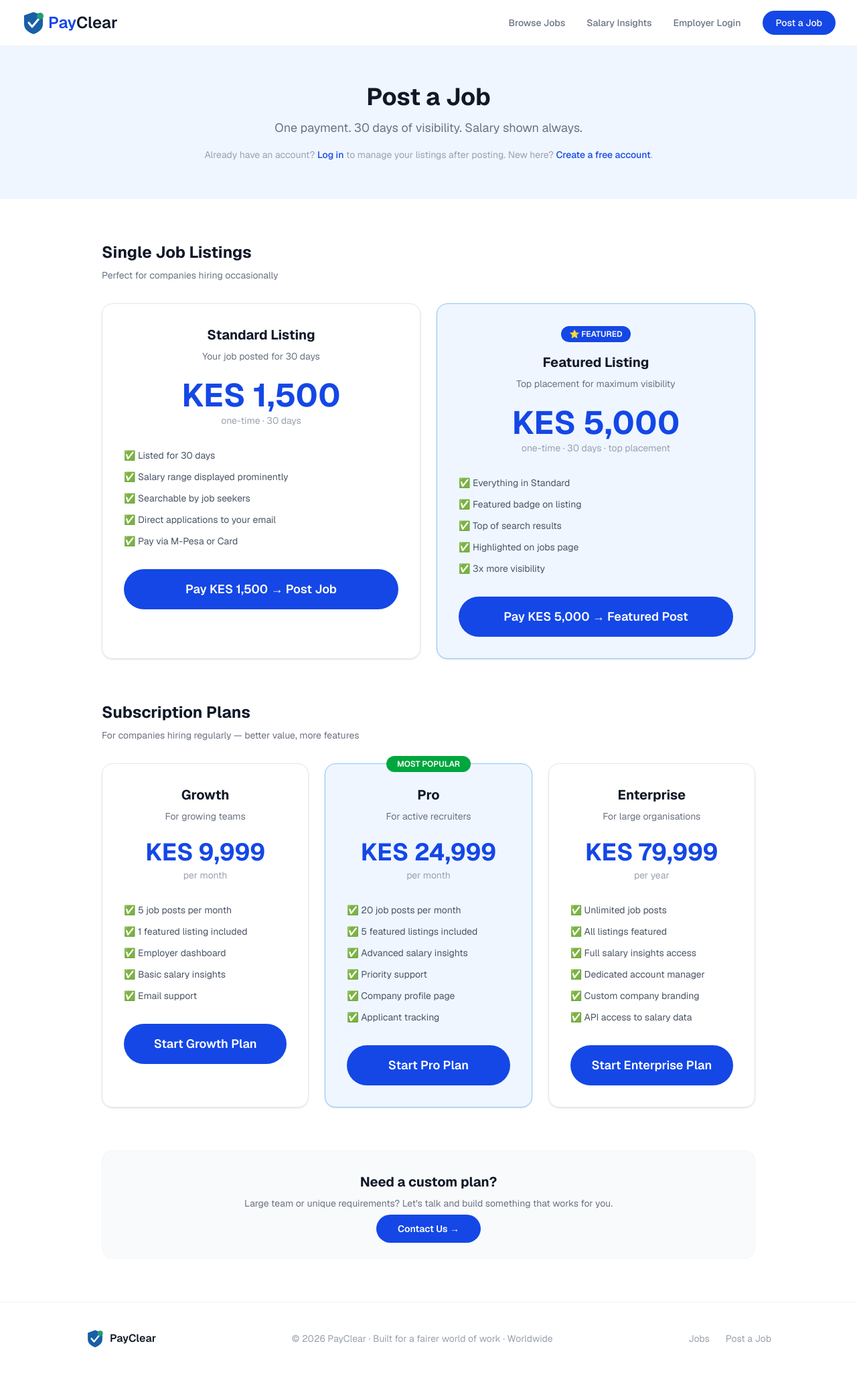
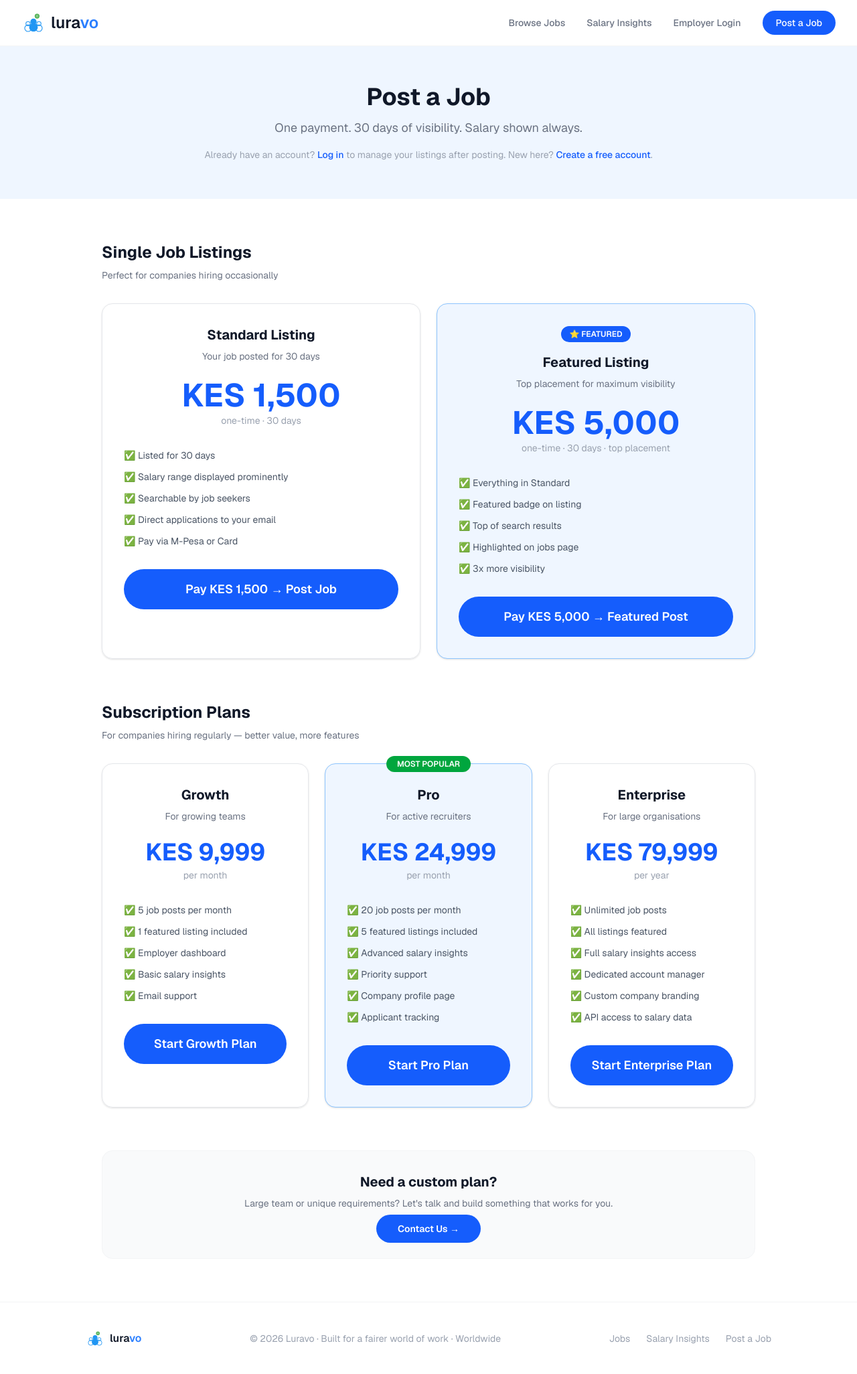
Before and after one commit to mwangiirungubrian-art/Payclear, a Next.js app: page /checkout in a window 1280 px wide. Shown: the whole page at 67% size. Built offline with nearby package versions, Linux system fonts and the light colour scheme; no server answers.

Commit message:
Rebranding from PayClear to Luravo - navbar, footer, homepage, insights, checkout

```diff
--- a/app/checkout/page.tsx
+++ b/app/checkout/page.tsx
@@ -43,26 +43,23 @@ export default function CheckoutPage() {
         <p className="mt-3 text-gray-500 text-lg">One payment. 30 days of visibility. Salary shown always.</p>
         <p className="mt-4 text-sm text-gray-400">
           Already have an account?{" "}
-          <a href="/login" className="text-blue-700 font-medium hover:underline">Log in</a>
+          <a href="/login" className="text-blue-600 font-medium hover:underline">Log in</a>
           {" "}to manage your listings after posting.
           {" "}New here?{" "}
-          <a href="/login" className="text-blue-700 font-medium hover:underline">Create a free account</a>.
+          <a href="/login" className="text-blue-600 font-medium hover:underline">Create a free account</a>.
         </p>
       </section>
 
       <section className="max-w-5xl mx-auto px-6 py-16">
 
-        {/* Single Listings */}
         <h2 className="text-2xl font-bold text-gray-900 mb-2">Single Job Listings</h2>
         <p className="text-gray-500 text-sm mb-8">Perfect for companies hiring occasionally</p>
 
         <div className="grid grid-cols-1 md:grid-cols-2 gap-6 mb-16">
-
-          {/* Standard */}
           <div className="border border-gray-200 rounded-2xl p-8 text-center shadow-sm">
             <h3 className="text-xl font-bold text-gray-900 mb-2">Standard Listing</h3>
             <p className="text-gray-500 text-sm mb-6">Your job posted for 30 days</p>
-            <p className="text-5xl font-bold text-blue-700 mb-1">KES 1,500</p>
+            <p className="text-5xl font-bold text-blue-600 mb-1">KES 1,500</p>
             <p className="text-gray-400 text-sm mb-8">one-time · 30 days</p>
             <ul className="text-left text-gray-600 text-sm space-y-3 mb-8">
               <li>✅ Listed for 30 days</li>
@@ -72,22 +69,21 @@ export default function CheckoutPage() {
               <li>✅ Pay via M-Pesa or Card</li>
             </ul>
             <button
-              className="intaSendPayButton w-full bg-blue-700 text-white py-4 rounded-full text-lg font-semibold hover:bg-blue-800 transition"
+              className="intaSendPayButton w-full bg-blue-600 text-white py-4 rounded-full text-lg font-semibold hover:bg-blue-700 transition"
               data-amount="1500"
               data-currency="KES"
-              data-email="employer@payclear.com"
+              data-email="employer@luravo.com"
               data-api_ref="standard-listing"
             >
               Pay KES 1,500 → Post Job
             </button>
           </div>
 
-          {/* Featured */}
           <div className="border border-blue-300 rounded-2xl p-8 text-center shadow-sm bg-blue-50">
-            <div className="inline-block bg-blue-700 text-white text-xs font-semibold px-3 py-1 rounded-full mb-4">⭐ FEATURED</div>
+            <div className="inline-block bg-blue-600 text-white text-xs font-semibold px-3 py-1 rounded-full mb-4">⭐ FEATURED</div>
             <h3 className="text-xl font-bold text-gray-900 mb-2">Featured Listing</h3>
             <p className="text-gray-500 text-sm mb-6">Top placement for maximum visibility</p>
-            <p className="text-5xl font-bold text-blue-700 mb-1">KES 5,000</p>
+            <p className="text-5xl font-bold text-blue-600 mb-1">KES 5,000</p>
             <p className="text-gray-400 text-sm mb-8">one-time · 30 days · top placement</p>
             <ul className="text-left text-gray-600 text-sm space-y-3 mb-8">
               <li>✅ Everything in Standard</li>
@@ -97,29 +93,25 @@ export default function CheckoutPage() {
               <li>✅ 3x more visibility</li>
             </ul>
             <button
-              className="intaSendPayButton w-full bg-blue-700 text-white py-4 rounded-full text-lg font-semibold hover:bg-blue-800 transition"
+              className="intaSendPayButton w-full bg-blue-600 text-white py-4 rounded-full text-lg font-semibold hover:bg-blue-700 transition"
               data-amount="5000"
               data-currency="KES"
-              data-email="employer@payclear.com"
+              data-email="employer@luravo.com"
               data-api_ref="featured-listing"
             >
               Pay KES 5,000 → Featured Post
             </button>
           </div>
-
         </div>
 
-        {/* Subscription Plans */}
         <h2 className="text-2xl font-bold text-gray-900 mb-2">Subscription Plans</h2>
         <p className="text-gray-500 text-sm mb-8">For companies hiring regularly — better value, more features</p>
 
         <div className="grid grid-cols-1 md:grid-cols-3 gap-6 mb-16">
-
-          {/* Growth */}
           <div className="border border-gray-200 rounded-2xl p-8 text-center shadow-sm">
             <h3 className="text-xl font-bold text-gray-900 mb-2">Growth</h3>
             <p className="text-gray-500 text-sm mb-6">For growing teams</p>
-            <p className="text-4xl font-bold text-blue-700 mb-1">KES 9,999</p>
+            <p className="text-4xl font-bold text-blue-600 mb-1">KES 9,999</p>
             <p className="text-gray-400 text-sm mb-8">per month</p>
             <ul className="text-left text-gray-600 text-sm space-y-3 mb-8">
               <li>✅ 5 job posts per month</li>
@@ -129,22 +121,21 @@ export default function CheckoutPage() {
               <li>✅ Email support</li>
             </ul>
             <button
-              className="intaSendPayButton w-full bg-blue-700 text-white py-4 rounded-full text-lg font-semibold hover:bg-blue-800 transition"
+              className="intaSendPayButton w-full bg-blue-600 text-white py-4 rounded-full text-lg font-semibold hover:bg-blue-700 transition"
               data-amount="9999"
               data-currency="KES"
-              data-email="employer@payclear.com"
+              data-email="employer@luravo.com"
               data-api_ref="growth-plan"
             >
               Start Growth Plan
             </button>
           </div>
 
-          {/* Pro */}
           <div className="border border-blue-300 rounded-2xl p-8 text-center shadow-sm bg-blue-50 relative">
             <div className="absolute -top-3 left-1/2 -translate-x-1/2 bg-green-600 text-white text-xs font-semibold px-4 py-1 rounded-full">MOST POPULAR</div>
             <h3 className="text-xl font-bold text-gray-900 mb-2">Pro</h3>
             <p className="text-gray-500 text-sm mb-6">For active recruiters</p>
-            <p className="text-4xl font-bold text-blue-700 mb-1">KES 24,999</p>
+            <p className="text-4xl font-bold text-blue-600 mb-1">KES 24,999</p>
             <p className="text-gray-400 text-sm mb-8">per month</p>
             <ul className="text-left text-gray-600 text-sm space-y-3 mb-8">
               <li>✅ 20 job posts per month</li>
@@ -155,21 +146,20 @@ export default function CheckoutPage() {
               <li>✅ Applicant tracking</li>
             </ul>
             <button
-              className="intaSendPayButton w-full bg-blue-700 text-white py-4 rounded-full text-lg font-semibold hover:bg-blue-800 transition"
+              className="intaSendPayButton w-full bg-blue-600 text-white py-4 rounded-full text-lg font-semibold hover:bg-blue-700 transition"
               data-amount="24999"
               data-currency="KES"
-              data-email="employer@payclear.com"
+              data-email="employer@luravo.com"
               data-api_ref="pro-plan"
             >
               Start Pro Plan
             </button>
           </div>
 
-          {/* Enterprise */}
           <div className="border border-gray-200 rounded-2xl p-8 text-center shadow-sm">
             <h3 className="text-xl font-bold text-gray-900 mb-2">Enterprise</h3>
             <p className="text-gray-500 text-sm mb-6">For large organisations</p>
-            <p className="text-4xl font-bold text-blue-700 mb-1">KES 79,999</p>
+            <p className="text-4xl font-bold text-blue-600 mb-1">KES 79,999</p>
             <p className="text-gray-400 text-sm mb-8">per year</p>
             <ul className="text-left text-gray-600 text-sm space-y-3 mb-8">
               <li>✅ Unlimited job posts</li>
@@ -180,25 +170,23 @@ export default function CheckoutPage() {
               <li>✅ API access to salary data</li>
             </ul>
             <button
-              className="intaSendPayButton w-full bg-blue-700 text-white py-4 rounded-full text-lg font-semibold hover:bg-blue-800 transition"
+              className="intaSendPayButton w-full bg-blue-600 text-white py-4 rounded-full text-lg font-semibold hover:bg-blue-700 transition"
               data-amount="79999"
               data-currency="KES"
-              data-email="employer@payclear.com"
+              data-email="employer@luravo.com"
               data-api_ref="enterprise-plan"
             >
               Start Enterprise Plan
             </button>
           </div>
-
         </div>
 
-        {/* Contact for Enterprise */}
         <div className="bg-gray-50 rounded-2xl p-8 text-center border border-gray-100">
           <h3 className="text-xl font-bold text-gray-900 mb-2">Need a custom plan?</h3>
           <p className="text-gray-500 text-sm mb-4">Large team or unique requirements? Let's talk and build something that works for you.</p>
-          <a href="/contact" className="bg-blue-700 text-white px-8 py-3 rounded-full font-semibold hover:bg-blue-800 text-sm">
-  Contact Us →
-</a>
+          <a href="/contact" className="bg-blue-600 text-white px-8 py-3 rounded-full font-semibold hover:bg-blue-700 text-sm">
+            Contact Us →
+          </a>
         </div>
 
       </section>
--- a/app/components/Footer.tsx
+++ b/app/components/Footer.tsx
@@ -3,17 +3,25 @@ export default function Footer() {
     <footer className="py-10 px-8 border-t border-gray-100 bg-white">
       <div className="max-w-5xl mx-auto flex flex-col md:flex-row items-center justify-between gap-4">
         <div className="flex items-center gap-2">
-          <svg width="28" height="28" viewBox="0 0 36 36" fill="none">
-            <path d="M18 2 L32 7 L32 20 Q32 30 18 35 Q4 30 4 20 L4 7 Z" fill="#185FA5"/>
-            <polyline points="11,18 16,24 26,12" fill="none" stroke="white" strokeWidth="3" strokeLinecap="round" strokeLinejoin="round"/>
-            <circle cx="28" cy="8" r="5" fill="#1D9E75"/>
+          <svg width="28" height="28" viewBox="0 0 80 80" fill="none">
+            <circle cx="22" cy="58" r="11" fill="none" stroke="#2196F3" strokeWidth="2.5"/>
+            <circle cx="22" cy="43" r="7" fill="none" stroke="#2196F3" strokeWidth="2.5"/>
+            <circle cx="58" cy="58" r="11" fill="none" stroke="#2196F3" strokeWidth="2.5"/>
+            <circle cx="58" cy="43" r="7" fill="none" stroke="#2196F3" strokeWidth="2.5"/>
+            <circle cx="40" cy="55" r="14" fill="#2196F3"/>
+            <circle cx="40" cy="36" r="10" fill="#2196F3"/>
+            <circle cx="52" cy="18" r="8" fill="#4CAF50"/>
+            <circle cx="52" cy="18" r="5" fill="#81C784"/>
           </svg>
-          <span className="font-semibold text-gray-900">PayClear</span>
+          <span className="font-semibold text-gray-900">
+            lura<span className="text-blue-500">vo</span>
+          </span>
         </div>
-        <p className="text-sm text-gray-400">© 2026 PayClear · Built for a fairer world of work · Worldwide</p>
+        <p className="text-sm text-gray-400">© 2026 Luravo · Built for a fairer world of work · Worldwide</p>
         <div className="flex gap-6 text-sm text-gray-400">
-          <a href="/jobs" className="hover:text-blue-700">Jobs</a>
-          <a href="/checkout" className="hover:text-blue-700">Post a Job</a>
+          <a href="/jobs" className="hover:text-blue-600">Jobs</a>
+          <a href="/insights" className="hover:text-blue-600">Salary Insights</a>
+          <a href="/checkout" className="hover:text-blue-600">Post a Job</a>
         </div>
       </div>
     </footer>
--- a/app/components/Navbar.tsx
+++ b/app/components/Navbar.tsx
@@ -27,30 +27,37 @@ export default function Navbar() {
 
   return (
     <nav className="flex items-center justify-between px-8 py-4 border-b border-gray-100 bg-white">
-      <div className="flex items-center gap-1">
-        <svg width="36" height="36" viewBox="0 0 36 36" fill="none">
-          <path d="M18 2 L32 7 L32 20 Q32 30 18 35 Q4 30 4 20 L4 7 Z" fill="#185FA5"/>
-          <polyline points="11,18 16,24 26,12" fill="none" stroke="white" strokeWidth="3" strokeLinecap="round" strokeLinejoin="round"/>
-          <circle cx="28" cy="8" r="5" fill="#1D9E75"/>
+      <div className="flex items-center gap-2">
+        <svg width="36" height="36" viewBox="0 0 80 80" fill="none">
+          <circle cx="40" cy="55" r="14" fill="#2196F3" opacity="0.3" stroke="#2196F3" strokeWidth="2"/>
+          <circle cx="40" cy="38" r="10" fill="#2196F3" opacity="0.3" stroke="#2196F3" strokeWidth="2"/>
+          <circle cx="22" cy="58" r="11" fill="none" stroke="#2196F3" strokeWidth="2.5"/>
+          <circle cx="22" cy="43" r="7" fill="none" stroke="#2196F3" strokeWidth="2.5"/>
+          <circle cx="58" cy="58" r="11" fill="none" stroke="#2196F3" strokeWidth="2.5"/>
+          <circle cx="58" cy="43" r="7" fill="none" stroke="#2196F3" strokeWidth="2.5"/>
+          <circle cx="40" cy="55" r="14" fill="#2196F3"/>
+          <circle cx="40" cy="36" r="10" fill="#2196F3"/>
+          <circle cx="52" cy="18" r="8" fill="#4CAF50"/>
+          <circle cx="52" cy="18" r="5" fill="#81C784"/>
         </svg>
         <a href="/" className="text-2xl font-semibold">
-          <span className="text-blue-700">Pay</span>
-          <span className="text-gray-900">Clear</span>
+          <span className="text-gray-900">lura</span>
+          <span className="text-blue-500">vo</span>
         </a>
       </div>
       <div className="hidden md:flex items-center gap-8">
-        <a href="/jobs" className="text-gray-500 hover:text-blue-700 font-medium text-sm">Browse Jobs</a>
-        <a href="/insights" className="text-gray-500 hover:text-blue-700 font-medium text-sm">Salary Insights</a>
+        <a href="/jobs" className="text-gray-500 hover:text-blue-600 font-medium text-sm">Browse Jobs</a>
+        <a href="/insights" className="text-gray-500 hover:text-blue-600 font-medium text-sm">Salary Insights</a>
         {user ? (
           <>
-            <a href="/dashboard" className="text-gray-500 hover:text-blue-700 font-medium text-sm">My Dashboard</a>
+            <a href="/dashboard" className="text-gray-500 hover:text-blue-600 font-medium text-sm">My Dashboard</a>
             <button onClick={handleLogout} className="text-gray-500 hover:text-red-600 font-medium text-sm">Log Out</button>
-            <a href="/checkout" className="bg-blue-700 text-white px-5 py-2 rounded-full font-medium text-sm hover:bg-blue-800">Post a Job</a>
+            <a href="/checkout" className="bg-blue-600 text-white px-5 py-2 rounded-full font-medium text-sm hover:bg-blue-700">Post a Job</a>
           </>
         ) : (
           <>
-            <a href="/login" className="text-gray-500 hover:text-blue-700 font-medium text-sm">Employer Login</a>
-            <a href="/checkout" className="bg-blue-700 text-white px-5 py-2 rounded-full font-medium text-sm hover:bg-blue-800">Post a Job</a>
+            <a href="/login" className="text-gray-500 hover:text-blue-600 font-medium text-sm">Employer Login</a>
+            <a href="/checkout" className="bg-blue-600 text-white px-5 py-2 rounded-full font-medium text-sm hover:bg-blue-700">Post a Job</a>
           </>
         )}
       </div>
```
Also changed, not shown: app/insights/page.tsx (+12 -12 lines), app/page.tsx (+17 -17 lines).
